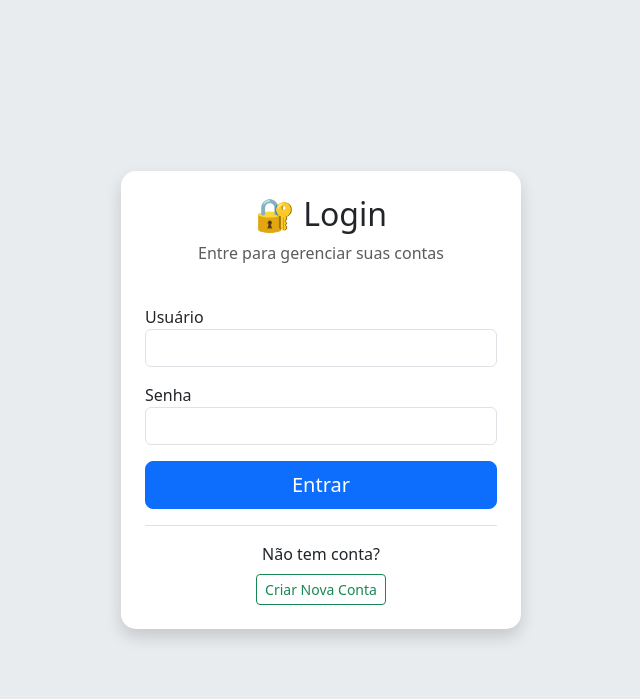
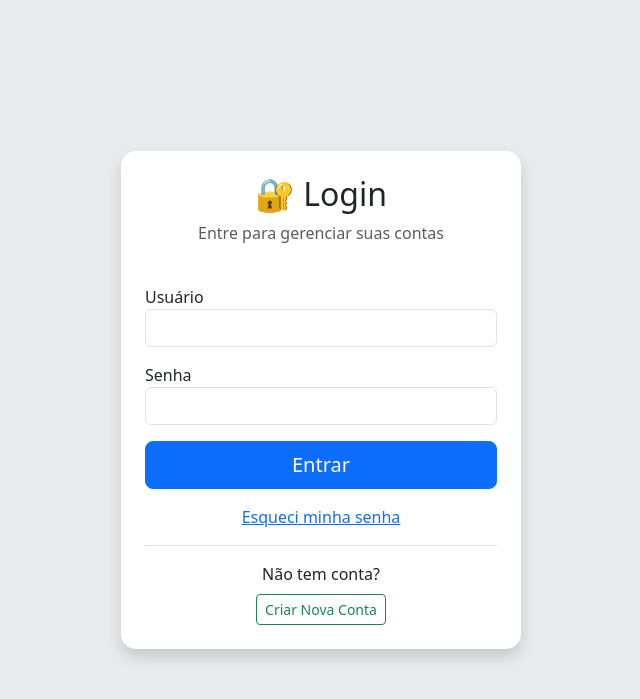
Before and after one commit to Astuto19/gerenciador-despesas, a Django app: template despesas/templates/registration/login.html in a window 1280 px wide. Shown: the top 699 px of the page, without its empty margins (319-959 px from the left). Run offline with Django 5.2, Linux system fonts and the light colour scheme; the template is opened without the code that fills it, so the values that code supplies are empty.

Commit message:
Update login.html to include password reset link
Added password reset link to login form.

```diff
--- a/despesas/templates/registration/login.html
+++ b/despesas/templates/registration/login.html
@@ -38,7 +38,9 @@
                 <button type="submit" class="btn btn-primary btn-lg">Entrar</button>
             </div>
         </form>
-
+        <div class="text-center mt-3">
+            <a href="{% url 'password_reset' %}">Esqueci minha senha</a>
+        </div>
         <div class="text-center mt-3 border-top pt-3">
             <p class="mb-0">Não tem conta?</p>
             <a href="{% url 'registro' %}" class="btn btn-outline-success btn-sm mt-2">Criar Nova Conta</a>
@@ -46,4 +48,5 @@
         </div>
 
 </body>
+
 </html>
```
